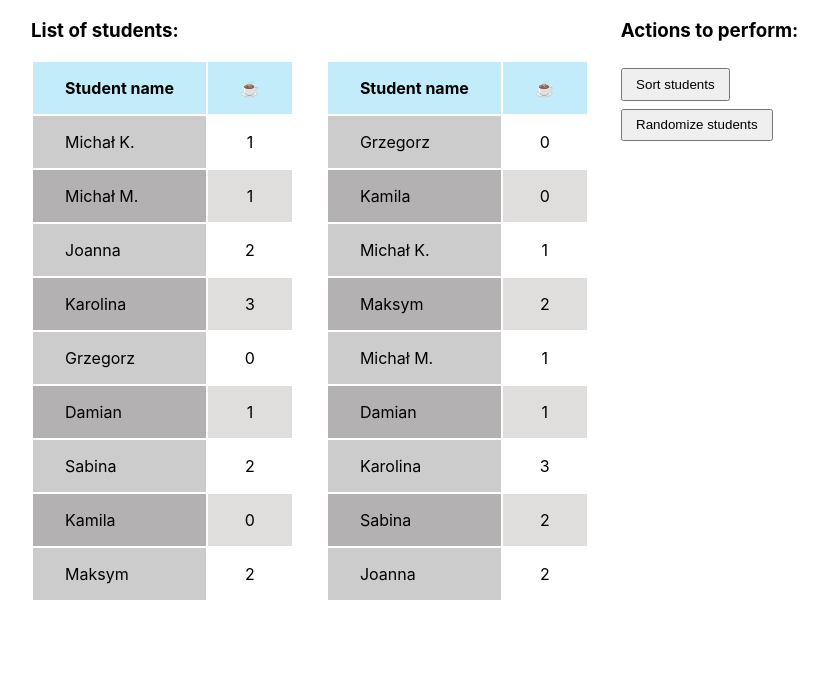
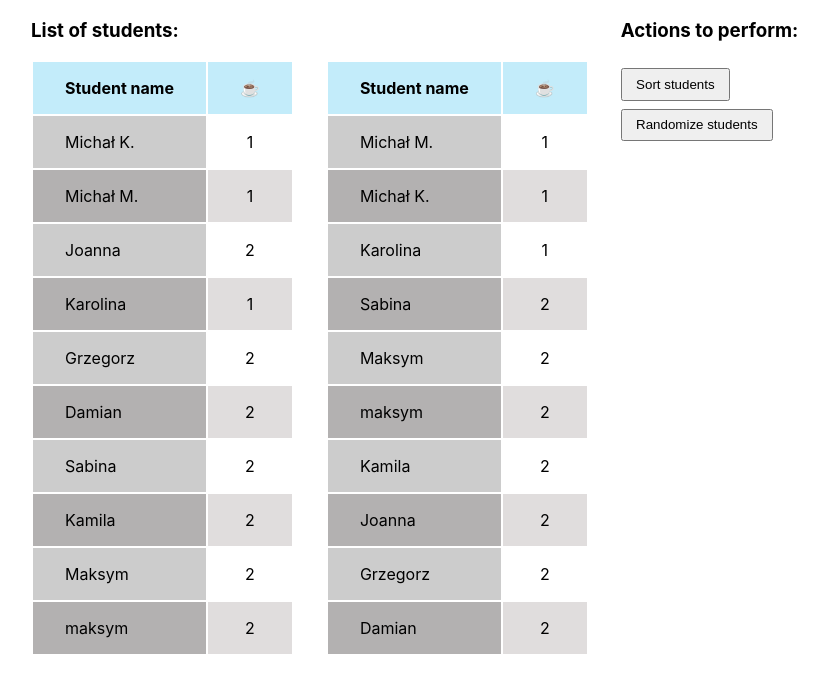
Before and after one commit to argasek/codebrainers-2020-02, a React (Create React App) app: page / in a window 1280 px wide. Shown: the top 692 px of the page, without its empty margins (33-861 px from the left). Built offline with nearby package versions, Linux system fonts and the light colour scheme.

Commit message:
Add sorting by two columns - task(1)

```diff
--- a/src/components/student-list/StudentList.jsx
+++ b/src/components/student-list/StudentList.jsx
@@ -19,6 +19,18 @@ const sortStudents = (studentsArray, key, direction) => {
 
 const randomizeStudents = (studentsArray) => {
   return studentsArray.sort(() => Math.random() - 0.5);
+}
+
+const sortStudentsByTwoColumns = (studentsArray, key1, direction1, key2, direction2) => {
+  const key1SortDirection = direction1 === "desc" ? -1 : 1;
+  const key2SortDirection = direction2 === "desc" ? -1 : 1;
+  return studentsArray.sort(function (a, b) {
+    if (a[key1] < b[key1]) return -1 * key1SortDirection;
+    if (a[key1] > b[key1]) return 1 * key1SortDirection;
+    if (a[key2].toLowerCase() < b[key2].toLowerCase()) return -1 * key2SortDirection;
+    if (a[key2].toLowerCase() > b[key2].toLowerCase()) return 1 * key2SortDirection;
+    return 0;
+  });
 }
 
 const StudentListOriginal = () => {
@@ -61,12 +73,18 @@ export const StudentListRearranged = () => {
       </thead>
       <tbody>
       {
-        randomizeStudents(codeBrainersStudents).map(student =>
+        sortStudentsByTwoColumns(codeBrainersStudents, "coffees", "asc", "name", "desc").map(student =>
           <Student
             key={student.id}
             student={student}
           />
         )
+        // randomizeStudents(codeBrainersStudents).map(student =>
+        //   <Student
+        //     key={student.id}
+        //     student={student}
+        //   />
+        // )
         // sortStudents(codeBrainersStudents, "coffees", "desc").map(student =>
         //   <Student
         //     key={student.id}
--- a/src/models/Students.js
+++ b/src/models/Students.js
@@ -12,22 +12,22 @@ const codeBrainersStudents = [
     {
         id: 3,
         name: 'Joanna',
-        coffees: 2
+        coffees: 2,
     },
     {
         id: 4,
         name: 'Karolina',
-        coffees: 3
+        coffees: 1
     },
     {
         id: 5,
         name: 'Grzegorz',
-        coffees: 0
+        coffees: 2
     },
     {
         id: 6,
         name: 'Damian',
-        coffees: 1
+        coffees: 2
     },
     {
         id: 7,
@@ -38,11 +38,16 @@ const codeBrainersStudents = [
     {
         id: 8,
         name: 'Kamila',
-        coffees: 0
+        coffees: 2
     },
     {
         id: 9,
         name: 'Maksym',
+        coffees: 2
+    },
+    {
+        id: 10,
+        name: 'maksym',
         coffees: 2
     }
 
```
